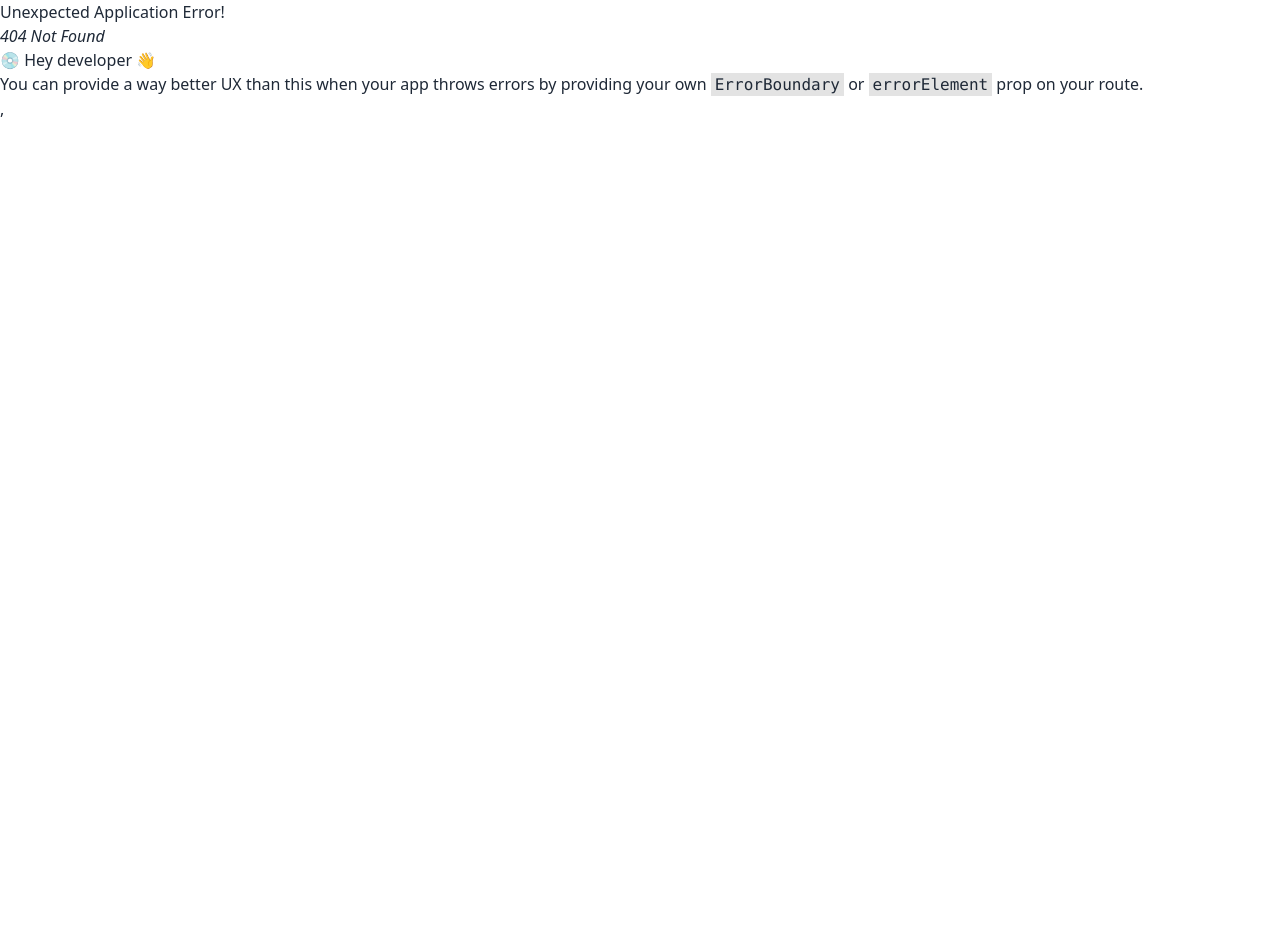
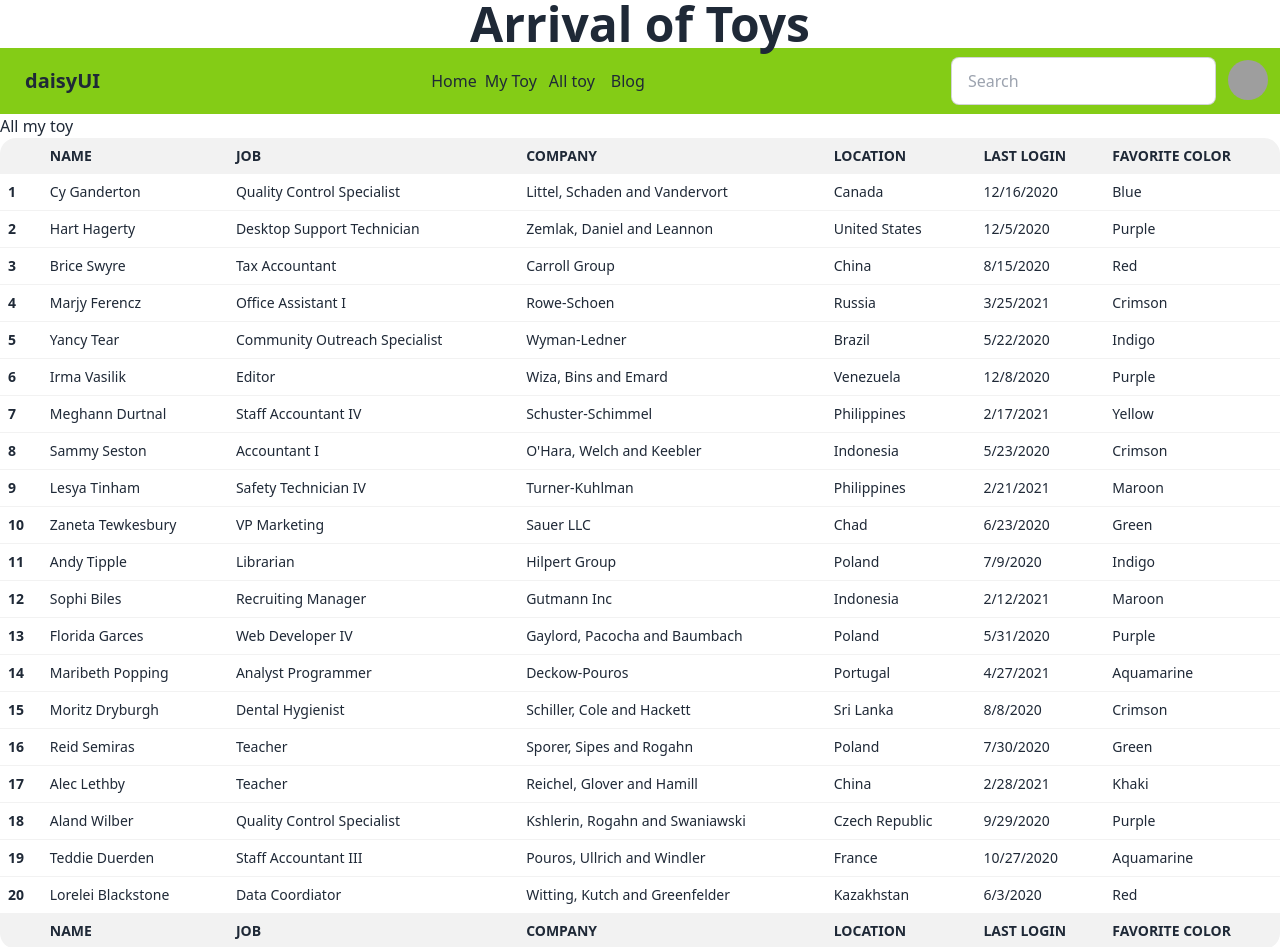
Before and after one commit to mehedip1/toy-client, a React (Vite) app: page /myToy in a window 1280 px wide. Before the commit this address had no page. Shown: the top 947 px of the page. Before the commit the page ends 800 px from the top, so only its background shows below. Built offline with nearby package versions, Linux system fonts and the light colour scheme; grey boxes are pictures that could not be loaded.

Commit message:
new all toy file add

```diff
--- a/package.json
+++ b/package.json
@@ -18,6 +18,7 @@
     "react-dom": "^18.2.0",
     "react-icons": "^4.8.0",
     "react-router-dom": "^6.11.2",
+    "react-tabs": "^6.0.1",
     "sort-by": "^1.2.0"
   },
   "devDependencies": {
--- a/src/Home.jsx
+++ b/src/Home.jsx
@@ -1,17 +1,17 @@
 import React from 'react';
-import Navbar from './Share/Navbar';
 import Slider from './Share/Slider';
 import Service from './Share/Service';
+import Category from './Share/Category';
 
 const Home = () => {
     return (
         <div>
-            <Navbar></Navbar>
             <div className='text-center text-3xl font-bold mt-5 text-red-600'>
                 <h2 className=''>Everything you need <br /> Start....</h2>
             </div>
             <Slider></Slider>
             <Service></Service>
+            <Category></Category>
         </div>
     );
 };
--- a/src/Main/Layout.jsx
+++ b/src/Main/Layout.jsx
@@ -1,15 +1,16 @@
 import React from 'react';
-import Home from '../Home';
-
 import Footer from '../Footer';
+import Navbar from '../Share/Navbar';
+import { Outlet } from 'react-router-dom';
 
 
 const Layout = () => {
     return (
         <div>
 
-            <Home></Home>
-           <Footer></Footer>
+            <Navbar></Navbar>
+            <Outlet></Outlet>
+            <Footer></Footer>
         </div>
     );
 };
--- /dev/null
+++ b/src/Share/AllToy.jsx
@@ -0,0 +1,11 @@
+import React from 'react';
+
+const AllToy = () => {
+    return (
+        <div>
+            <h1>All MY new toy</h1>
+        </div>
+    );
+};
+
+export default AllToy;
--- /dev/null
+++ b/src/Share/Category.jsx
@@ -0,0 +1,32 @@
+import React from 'react';
+import { Tab, Tabs, TabList, TabPanel } from 'react-tabs';
+import './Category.css'
+
+const Category = () => {
+    return (
+        <div>
+            <h2 className='text-5xl font-bold text-center'>Some Category items </h2>
+              <section>
+        <Tabs >
+        <TabList>
+      <Tab>Title 1</Tab>
+      <Tab>Title 2</Tab>
+      <Tab>Title 3</Tab>
+    </TabList>
+
+    <TabPanel>
+      <h2>Any content 1</h2>
+    </TabPanel>
+    <TabPanel>
+      <h2>Any content 2</h2>
+    </TabPanel>
+    <TabPanel>
+      <h2>Any content 3</h2>
+    </TabPanel>
+      </Tabs>
+              </section>
+        </div>
+    );
+};
+
+export default Category;
--- /dev/null
+++ b/src/Share/Header.jsx
@@ -0,0 +1,17 @@
+import React from 'react';
+import { Link } from 'react-router-dom';
+
+const Header = () => {
+    return (
+        <div>
+              <div className=''>
+       <Link className='ms-2' to='/home'>Home</Link>
+        <Link className='ms-2' to='/myToy'>My Toy</Link>
+        <Link className='ms-3' to='/allToy'>All toy</Link>
+        <Link className='ms-4' to='/blog'>Blog</Link>
+       </div>
+        </div>
+    );
+};
+
+export default Header;
--- /dev/null
+++ b/src/Share/MyToy.jsx
@@ -0,0 +1,219 @@
+import React from 'react';
+
+const MyToy = () => {
+    return (
+        <div>
+            <h2>All my toy</h2>
+            <div className="overflow-x-auto">
+  <table className="table table-compact w-full">
+    <thead>
+      <tr>
+        <th></th>
+        <th>Name</th>
+        <th>Job</th>
+        <th>company</th>
+        <th>location</th>
+        <th>Last Login</th>
+        <th>Favorite Color</th>
+      </tr>
+    </thead>
+    <tbody>
+      <tr>
+        <th>1</th>
+        <td>Cy Ganderton</td>
+        <td>Quality Control Specialist</td>
+        <td>Littel, Schaden and Vandervort</td>
+        <td>Canada</td>
+        <td>12/16/2020</td>
+        <td>Blue</td>
+      </tr>
+      <tr>
+        <th>2</th>
+        <td>Hart Hagerty</td>
+        <td>Desktop Support Technician</td>
+        <td>Zemlak, Daniel and Leannon</td>
+        <td>United States</td>
+        <td>12/5/2020</td>
+        <td>Purple</td>
+      </tr>
+      <tr>
+        <th>3</th>
+        <td>Brice Swyre</td>
+        <td>Tax Accountant</td>
+        <td>Carroll Group</td>
+        <td>China</td>
+        <td>8/15/2020</td>
+        <td>Red</td>
+      </tr>
+      <tr>
+        <th>4</th>
+        <td>Marjy Ferencz</td>
+        <td>Office Assistant I</td>
+        <td>Rowe-Schoen</td>
+        <td>Russia</td>
+        <td>3/25/2021</td>
+        <td>Crimson</td>
+      </tr>
+      <tr>
+        <th>5</th>
+        <td>Yancy Tear</td>
+        <td>Community Outreach Specialist</td>
+        <td>Wyman-Ledner</td>
+        <td>Brazil</td>
+        <td>5/22/2020</td>
+        <td>Indigo</td>
+      </tr>
+      <tr>
+        <th>6</th>
+        <td>Irma Vasilik</td>
+        <td>Editor</td>
+        <td>Wiza, Bins and Emard</td>
+        <td>Venezuela</td>
+        <td>12/8/2020</td>
+        <td>Purple</td>
+      </tr>
+      <tr>
+        <th>7</th>
+        <td>Meghann Durtnal</td>
+        <td>Staff Accountant IV</td>
+        <td>Schuster-Schimmel</td>
+        <td>Philippines</td>
+        <td>2/17/2021</td>
+        <td>Yellow</td>
+      </tr>
+      <tr>
+        <th>8</th>
+        <td>Sammy Seston</td>
+        <td>Accountant I</td>
+        <td>O'Hara, Welch and Keebler</td>
+        <td>Indonesia</td>
+        <td>5/23/2020</td>
+        <td>Crimson</td>
+      </tr>
+      <tr>
+        <th>9</th>
+        <td>Lesya Tinham</td>
+        <td>Safety Technician IV</td>
+        <td>Turner-Kuhlman</td>
+        <td>Philippines</td>
+        <td>2/21/2021</td>
+        <td>Maroon</td>
+      </tr>
+      <tr>
+        <th>10</th>
+        <td>Zaneta Tewkesbury</td>
+        <td>VP Marketing</td>
+        <td>Sauer LLC</td>
+        <td>Chad</td>
+        <td>6/23/2020</td>
+        <td>Green</td>
+      </tr>
+      <tr>
+        <th>11</th>
+        <td>Andy Tipple</td>
+        <td>Librarian</td>
+        <td>Hilpert Group</td>
+        <td>Poland</td>
+        <td>7/9/2020</td>
+        <td>Indigo</td>
+      </tr>
+      <tr>
+        <th>12</th>
+        <td>Sophi Biles</td>
+        <td>Recruiting Manager</td>
+        <td>Gutmann Inc</td>
+        <td>Indonesia</td>
+        <td>2/12/2021</td>
+        <td>Maroon</td>
+      </tr>
+      <tr>
+        <th>13</th>
+        <td>Florida Garces</td>
+        <td>Web Developer IV</td>
+        <td>Gaylord, Pacocha and Baumbach</td>
+        <td>Poland</td>
+        <td>5/31/2020</td>
+        <td>Purple</td>
+      </tr>
+      <tr>
+        <th>14</th>
+        <td>Maribeth Popping</td>
+        <td>Analyst Programmer</td>
+        <td>Deckow-Pouros</td>
+        <td>Portugal</td>
+        <td>4/27/2021</td>
+        <td>Aquamarine</td>
+      </tr>
+      <tr>
+        <th>15</th>
+        <td>Moritz Dryburgh</td>
+        <td>Dental Hygienist</td>
+        <td>Schiller, Cole and Hackett</td>
+        <td>Sri Lanka</td>
+        <td>8/8/2020</td>
+        <td>Crimson</td>
+      </tr>
+      <tr>
+        <th>16</th>
+        <td>Reid Semiras</td>
+        <td>Teacher</td>
+        <td>Sporer, Sipes and Rogahn</td>
+        <td>Poland</td>
+        <td>7/30/2020</td>
+        <td>Green</td>
+      </tr>
+      <tr>
+        <th>17</th>
+        <td>Alec Lethby</td>
+        <td>Teacher</td>
+        <td>Reichel, Glover and Hamill</td>
+        <td>China</td>
+        <td>2/28/2021</td>
+        <td>Khaki</td>
+      </tr>
+      <tr>
+        <th>18</th>
+        <td>Aland Wilber</td>
+        <td>Quality Control Specialist</td>
+        <td>Kshlerin, Rogahn and Swaniawski</td>
+        <td>Czech Republic</td>
+        <td>9/29/2020</td>
+        <td>Purple</td>
+      </tr>
+      <tr>
+        <th>19</th>
+        <td>Teddie Duerden</td>
+        <td>Staff Accountant III</td>
+        <td>Pouros, Ullrich and Windler</td>
+        <td>France</td>
+        <td>10/27/2020</td>
+        <td>Aquamarine</td>
+      </tr>
+      <tr>
+        <th>20</th>
+        <td>Lorelei Blackstone</td>
+        <td>Data Coordiator</td>
+        <td>Witting, Kutch and Greenfelder</td>
+        <td>Kazakhstan</td>
+        <td>6/3/2020</td>
+        <td>Red</td>
+      </tr>
+    </tbody>
+    <tfoot>
+      <tr>
+        <th></th>
+        <th>Name</th>
+        <th>Job</th>
+        <th>company</th>
+        <th>location</th>
+        <th>Last Login</th>
+        <th>Favorite Color</th>
+      </tr>
+    </tfoot>
+    </table>
+    </div>
+        </div>
+    );
+};
+
+export default MyToy;
--- a/src/Share/Navbar.jsx
+++ b/src/Share/Navbar.jsx
@@ -1,5 +1,6 @@
 import React from 'react';
-import { Link } from 'react-router-dom';
+import Header from './Header';
+
 
 const Navbar = () => {
   return (
@@ -12,12 +13,7 @@
     <div className="flex-1">
     <a className="btn btn-ghost normal-case text-xl">daisyUI</a>
     <section className='mx-auto'>
-      <div className=''>
-       <Link className='ms-2' to='/home'>Home</Link>
-        <Link className='ms-2' to='/old'>My Toy</Link>
-        <Link className='ms-3' to='/new'>All toy</Link>
-        <Link className='ms-4' to='/blog'>Blog</Link>
-       </div>
+        <Header></Header>
       </section>
   </div>
 
--- a/src/Share/Service.jsx
+++ b/src/Share/Service.jsx
@@ -12,11 +12,11 @@
         .then(data => setServices(data));
     })
     return (
-        <div>
-            <section>
-                <h2 className='text-center font-bold tex-5xl'>Recent toy relies</h2>
+        <div className='mt-5'>
+            <section className='mt-5'>
+            <h2 className='text-center font-bold tex-5xl'>Recent toy relies</h2>
               <p>services:{services.length}</p>
-              <div>
+              <div className='grid grid-cols-2 gap-5'>
                 {
                     services.map(service => <ServiceCard
                     key={service._id}
--- a/src/Share/ServiceCard.jsx
+++ b/src/Share/ServiceCard.jsx
@@ -8,8 +8,8 @@
             <div className="card w-96 bg-base-100 shadow-xl">
      <figure className="px-10 pt-10">
     <img src={img} alt="Shoes" className="rounded-xl" />
-  </figure>
-  <div className="card-body items-center text-center">
+    </figure>
+    <div className="card-body items-center text-center">
     <h2 className="card-title">{title}</h2>
     <p>{name}</p>
     <p>Price: ${price}</p>
```
Also changed, not shown: src/main.jsx (+11 -1 lines), src/Share/Category.css (added), 1 other file (tests, documents, lock files or other folders).
